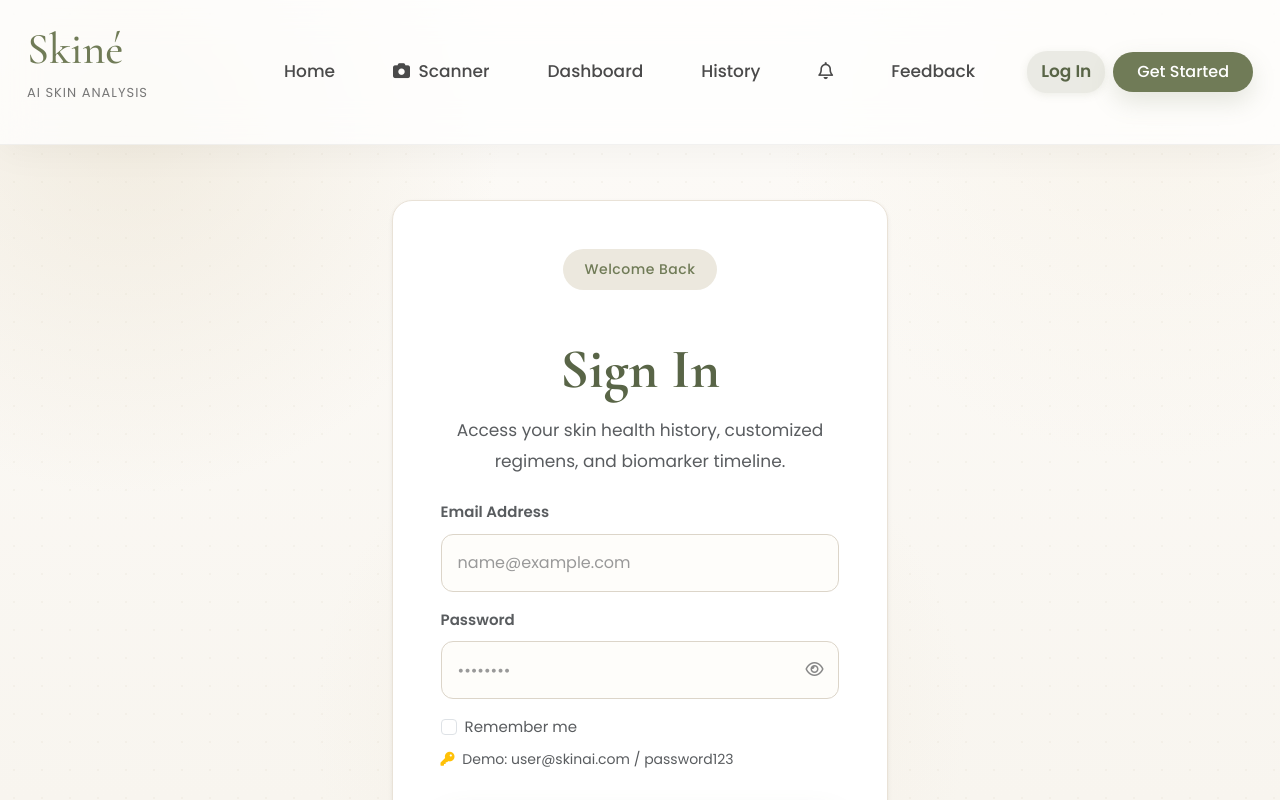
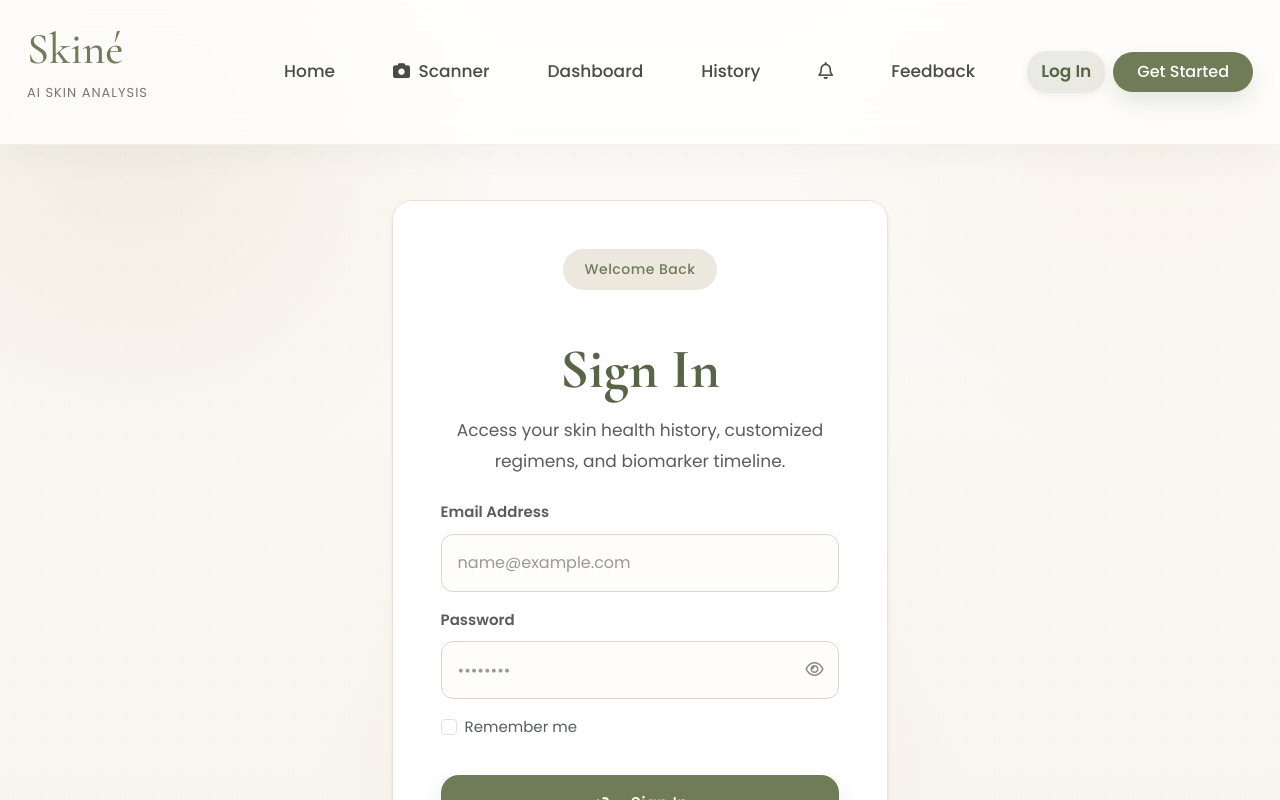
Before and after one commit to riya3471/Skin-Analysis-AI, a React (Vite) app in the folder frontend/: page /login in a window 1280 px wide. Shown: the top 800 px of the page. Built offline with nearby package versions, Linux system fonts and the light colour scheme; no server answers.

Commit message:
style(login): remove demo credentials helper text from login card

```diff
--- a/frontend/src/pages/Login.jsx
+++ b/frontend/src/pages/Login.jsx
@@ -94,16 +94,6 @@ export default function Login() {
                       Remember me
                     </label>
                   </div>
-                  <span
-                    className="small text-muted"
-                    style={{ cursor: 'pointer' }}
-                    onClick={() => {
-                      setEmail('user@skinai.com');
-                      setPassword('password123');
-                    }}
-                  >
-                    <i className="fa-solid fa-key me-1 text-warning"></i> Demo: user@skinai.com / password123
-                  </span>
                 </div>
 
                 <button type="submit" className="hero-btn w-100 justify-content-center">
```
Also changed, not shown: 1 other file (tests, documents, lock files or other folders).
